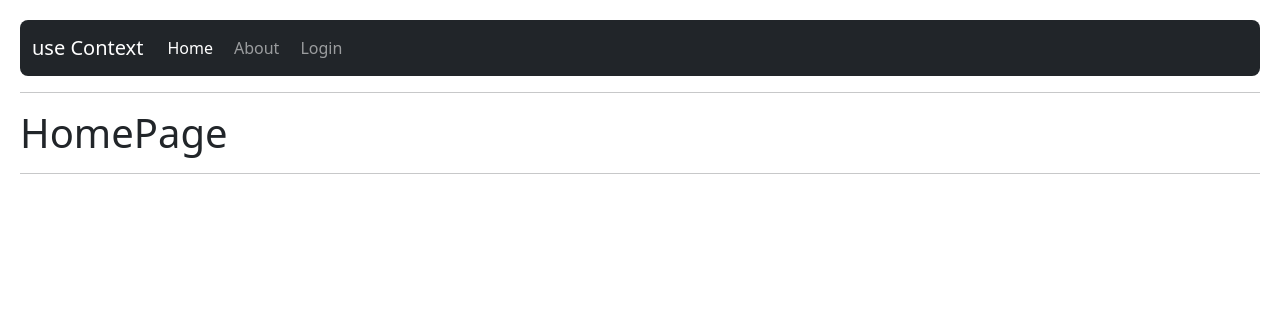
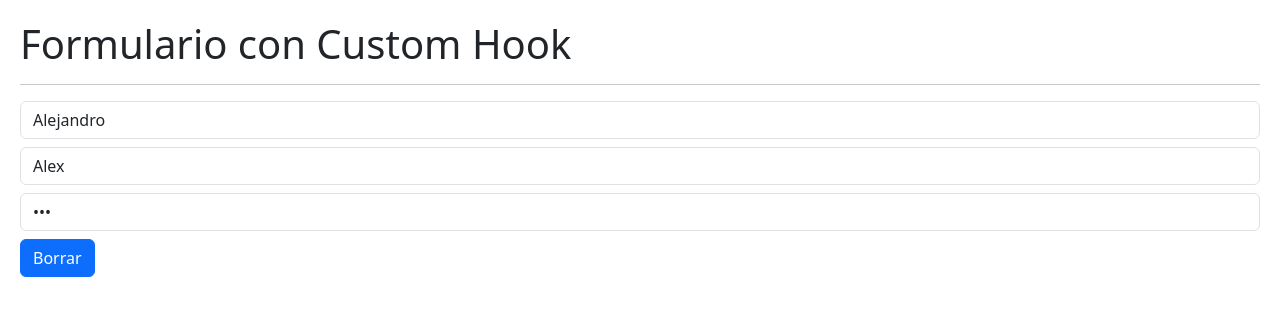
Before and after one commit to AlexRodRom/05-hook-app, a React (Vite) app: page / in a window 1280 px wide. Shown: the top 316 px of the page. Built offline with nearby package versions, Linux system fonts and the light colour scheme.

Commit message:
Add use form changes in the initialForm

```diff
--- a/src/02-useEffect/FormWithCustomHook.jsx
+++ b/src/02-useEffect/FormWithCustomHook.jsx
@@ -20,9 +20,9 @@ export const FormWithCustomHook = () => {
     // }
 
     const { formState, username, email, password , onInputChange, onResetForm } = useForm({
-            username: '',
-            email: '',
-            password: ''
+            username: 'Alejandro',
+            email: 'Alex',
+            password: '444'
         }
     );
 
--- a/src/hooks/useForm.js
+++ b/src/hooks/useForm.js
@@ -1,22 +1,22 @@
 import { useState } from "react";
 
-export const useForm = ({ initialForm = {} }) => {
+export const useForm = ( initialForm = {} ) => {
 
     const [ formState, setFormState ] = useState( initialForm );
 
     const onInputChange = ( { target } ) => {
         const { value, name } = target;
-        onCapitalize( { value, name } );
-        //setFormState( { ...formState, [ name ]: value } );
+        //onCapitalize( { value, name } );
+        setFormState( { ...formState, [ name ]: value } );
     }
 
     const onResetForm = () => {
         setFormState( initialForm );
     }
 
-    const onCapitalize = ( { value, name }) => {
-        setFormState( { ...formState,  [name]: value.toUpperCase() } );
-    }
+    // const onCapitalize = ( { value, name }) => {
+    //     setFormState( { ...formState,  [name]: value.toUpperCase() } );
+    // }
 
     return {
         ...formState,
--- a/src/main.jsx
+++ b/src/main.jsx
@@ -3,7 +3,7 @@ import './index.css'
 import { BrowserRouter } from 'react-router-dom';
 //import { CounterWithCustomHook } from './01-useState/CounterWithCustomHook'
 //import { SimpleForm } from './02-useEffect/SimpleForm'
-// import { FormWithCustomHook } from './02-useEffect/FormWithCustomHook'
+ import { FormWithCustomHook } from './02-useEffect/FormWithCustomHook'
 // import { MultipleCustomHooks } from './03-examples/MultipleCustomHooks'
 // import { FocusScreen } from './04-useRef/FocusScreen'
 // import { Layout } from './05-useLayoutEffect/Layout'
@@ -16,9 +16,9 @@ import { BrowserRouter } from 'react-router-dom';
 import { MainApp } from './09-useContext/mainApp';
 
 ReactDOM.createRoot(document.getElementById('root')).render(
-  <BrowserRouter>
+ <BrowserRouter>
     {/* <React.StrictMode> */}
-        <MainApp />
+        <FormWithCustomHook />
     {/* </React.StrictMode> */}
   </BrowserRouter>
 
```
Also changed, not shown: 1 other file (tests, documents, lock files or other folders).
